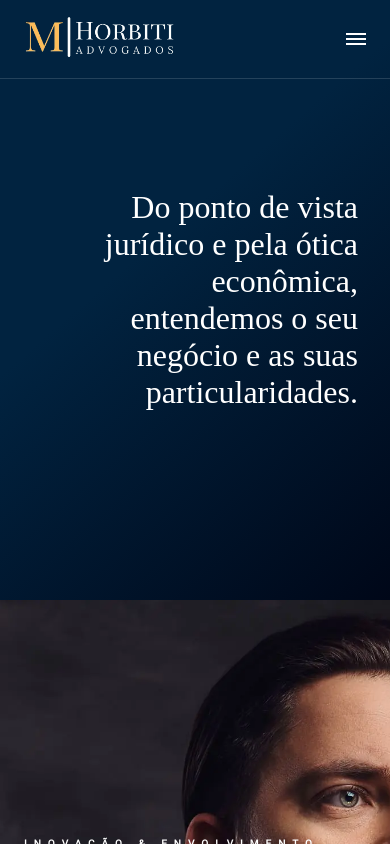
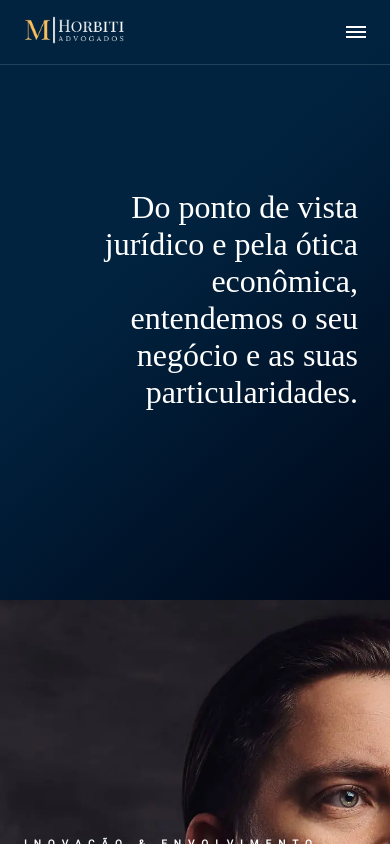
Before and after one commit to rlxmts/advocacia, a React (Vite) app: page / in a window 390 px wide. Shown: the top 844 px of the page. Built offline with nearby package versions, Linux system fonts and the light colour scheme.

Commit message:
:wrench: Ajuste tamanho de logo mobile

```diff
--- a/src/App.jsx
+++ b/src/App.jsx
@@ -11,6 +11,7 @@ function App() {
   return (
     <>
     <Cabecalho />
+    <main role="main">
       <Banner />
       <Sobre />
       <SecaoLogo />
@@ -18,6 +19,7 @@ function App() {
       <Atuacao />
       <SecaoLogo />
       <Contato />
+    </main>
     <Rodape />
     </>
   )
--- a/src/components/Layout/Rodape/index.jsx
+++ b/src/components/Layout/Rodape/index.jsx
@@ -48,7 +48,7 @@ const Rodape = () => {
         <Footer>
             <Container>
                 <div className="caixa-logo">
-                    <img src="./imagens/logo-branca.png" />
+                    <img src="./imagens/logo-branca.png" alt="Logotipo Horbiti Advogados"/>
                 </div>
                 <div className="caixa-listas">
                     <LinksRapidos />
--- a/src/components/commom/Logo/index.jsx
+++ b/src/components/commom/Logo/index.jsx
@@ -7,6 +7,12 @@ const Div = styled.div`
     img{
         width: 100%;
         max-width: 150px;
+    }
+
+    @media screen and (max-width: 686px){
+        img{
+            max-width: 100px;
+        }
     }
 `
 
```
Lines whose indentation alone changed are shown as unchanged.
